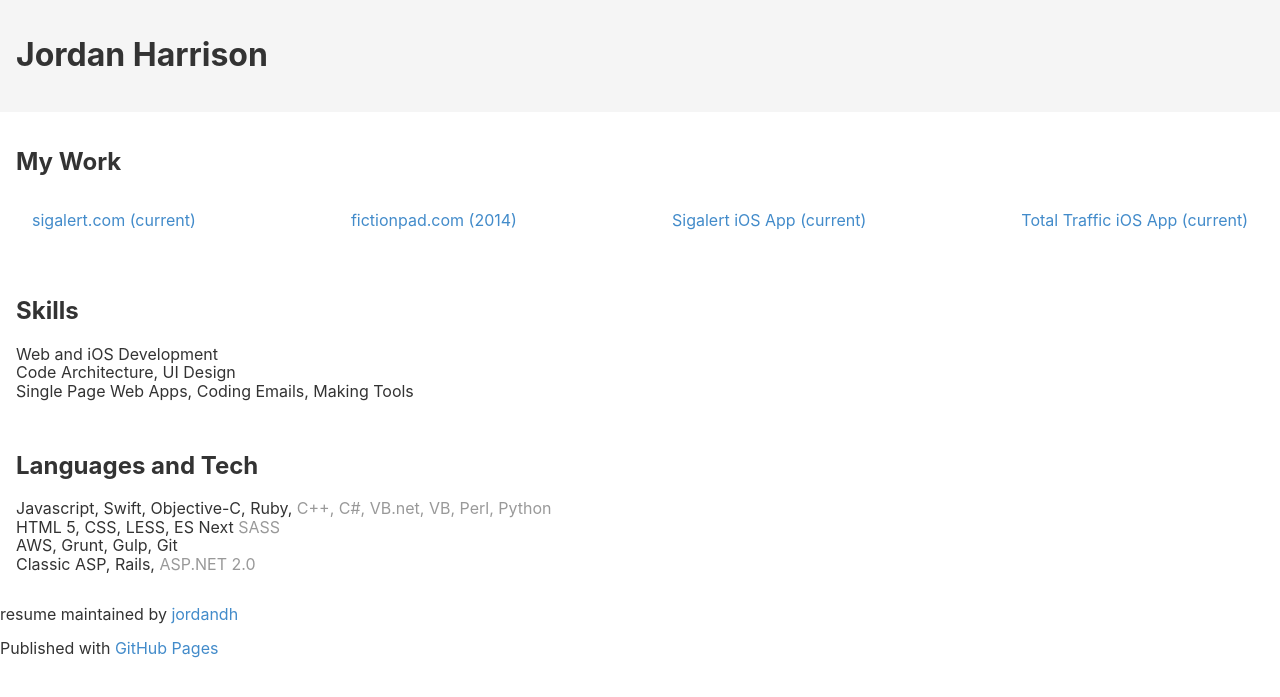
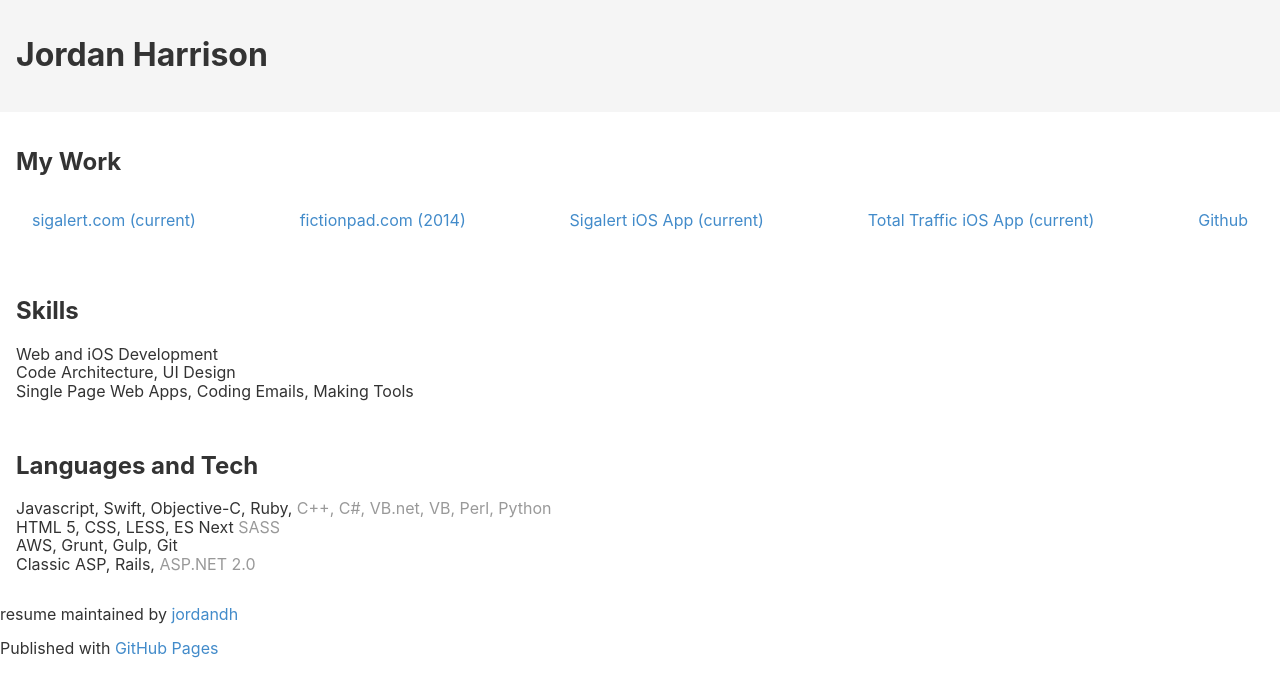
Before and after one commit to jordandh/resume, a Jekyll site: the page built from README.md, in a window 1280 px wide. Shown: the top 697 px of the page. Built offline with Jekyll 4.4.1, drawn with Linux system fonts in a browser that asks for light colours; our own code applies the rules of GitHub Pages for plain Markdown files; the repository's description, which GitHub fills in, is left out.

Commit message:
Update default.html

```diff
--- a/_layouts/default.html
+++ b/_layouts/default.html
@@ -5,7 +5,7 @@
     <meta name="description" content="{{ site.title | default: site.github.repository_name }} : {{ site.description | default: site.github.project_tagline }}">
     <title>{{ site.title | default: site.github.repository_name }}</title>
 
-    <link rel="stylesheet" type="text/css" media="screen" href="{{ '/assets/css/style.css?v=' | append: site.github.build_revision | relative_url }}">
+    <link rel="stylesheet" type="text/css" href="{{ '/assets/css/style.css?v=' | append: site.github.build_revision | relative_url }}">
   </head>
 
   <body>
@@ -21,9 +21,11 @@
           <li><a href="https://fictionpad.com">fictionpad.com (2014)</a></li>
           <li><a href="https://itunes.apple.com/us/app/sigalert.com-live-traffic/id424889327?mt=8">Sigalert iOS App (current)</a></li>
           <li><a href="https://itunes.apple.com/us/app/total-traffic/id878148924?mt=8">Total Traffic iOS App (current)</a></li>
+          <li><a href="https://github.com/jordandh">Github</a></li>
         </ul>
       </section>
 
+      <div>
         <section>
           <h2>Skills</h2>
           <ul>
@@ -51,6 +53,7 @@
             </li>
           </ul>
         </section>
+      </div>
     </main>
 
     <footer>
```
Lines whose indentation alone changed are shown as unchanged.
